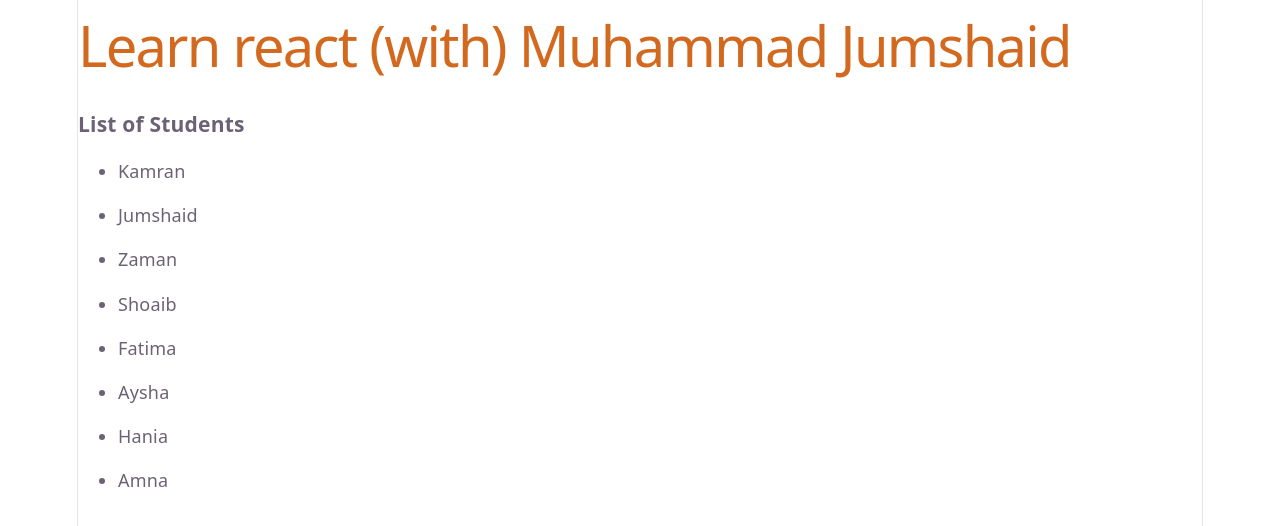
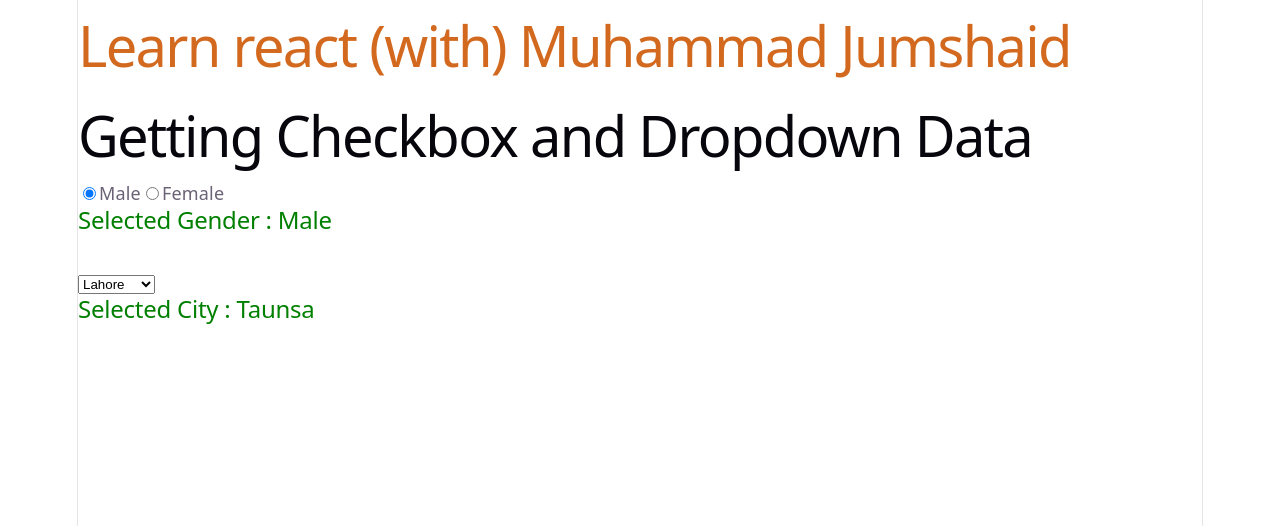
Before and after one commit to MuhammadJumshaid/Jumshaid-reactcode, a React (Vite) app: page / in a window 1280 px wide. Shown: the top 526 px of the page. Built offline with nearby package versions, Linux system fonts and the light colour scheme.

Commit message:
20260726_Radio button and dropdown

```diff
--- a/src/App.jsx
+++ b/src/App.jsx
@@ -1,6 +1,8 @@
 
 // import { useState } from 'react'
 import './App.css'
+import CheckBox from './CheckBox'
+import RadioBtnAdnDropdown from './RadioBtnAndDropdown'
 import SpreadOperator from './SpreadOperator'
 import SpreadOperatorInReact from './SpreadOperatorInReact'
 // import InputBoxData from './InputBoxData'
@@ -125,7 +127,9 @@
 
 
 {/* <SpreadOperator/> */}
-<SpreadOperatorInReact/>
+{/* <SpreadOperatorInReact/> */}
+{/* <CheckBox/> */}
+<RadioBtnAdnDropdown/>
 
    </>
   )
--- /dev/null
+++ b/src/CheckBox.jsx
@@ -0,0 +1,57 @@
+import React, { useState } from 'react'
+
+const CheckBox = () => {
+
+
+
+    const [checkboxData, setCheckboxData] = useState([])
+
+
+//     const changeState = (event)=>{
+//       // const [value,checked] = event.target
+//       console.log(event.target.value)
+//       console.log(event.target.checked)
+//       if (event.target.checked){
+// setCheckboxData((prev)=> [...prev, event.target.value] )
+//       }
+// }
+ const changeState = (event)=>{
+      // const [value,checked] = event.target
+      console.log(event.target.value)
+      console.log(event.target.checked)
+      if (event.target.checked){
+setCheckboxData(()=> [...checkboxData, event.target.value] )
+      }
+      else{
+        setCheckboxData([...checkboxData.filter((item) => (item!=event.target.value))])
+      }
+
+
+    }
+  return (
+    <div>
+      <h1>CheckBox data</h1>
+      <label htmlFor='React'>React</label>
+      <input onChange={changeState} type='checkbox' id='React' value="React"/>
+      <br/>
+      <br/>
+      <label htmlFor='Html'>Html</label>
+      <input onChange={changeState} type='checkbox' id='Html' value="Html"/>
+      <br/>
+      <br/>
+      <label htmlFor='Javascript'>Javascript</label>
+      <input onChange={changeState} type='checkbox' id='Javascript' value="Javascript"/>
+      <br/>
+      <br/>
+      <label htmlFor='Css'>Css</label>
+      <input onChange={changeState} type='checkbox' id='Css' value="Css"/>
+      <br/>
+      <br/>
+
+    <h2>{checkboxData.toString()}</h2>
+
+    </div>
+  )
+}
+
+export default CheckBox
--- /dev/null
+++ b/src/RadioBtnAndDropdown.jsx
@@ -0,0 +1,32 @@
+import React, { use, useState } from 'react'
+
+function RadioBtnAdnDropdown() {
+
+  const [city, setCity] = useState("Taunsa")
+  const [gender, setGender] = useState("Male");
+  return (
+    <div>
+        <h1>Getting Checkbox and Dropdown Data</h1>
+      <input checked={gender=="Male"} onChange={(e)=>setGender(e.target.value)} value="Male" type='radio' id='Male' name='Gender'/>
+      <label htmlFor='Male'>Male</label>
+      <input checked={gender=="Female"} onChange={(e)=>setGender(e.target.value)} value={"Female"} id='Female' type='radio' name='Gender'/>
+      <label htmlFor='Female'>Female</label>
+      <br/>
+      <h2 style={{color : 'green'}}>Selected Gender : {gender}</h2>
+    <div>
+<br/>
+      <select onChange={(e)=>setCity(e.target.value)} defaultValue={"Taunsa"}>
+        <option value = "Lahore" >Lahore</option>
+        <option value={"Karachi"}>Karachi</option>
+        <option value={"Pisharar"}>Pishawar</option>
+        <option value={"Taunsa Sharif"}>Taunsa</option>
+        <option value={"Multan"}>Multan</option>
+      </select>
+<br/>
+      <h2 style={{color : 'green'}}>Selected City : {city}</h2>
+    </div>
+    </div>
+  )
+}
+
+export default RadioBtnAdnDropdown
```
